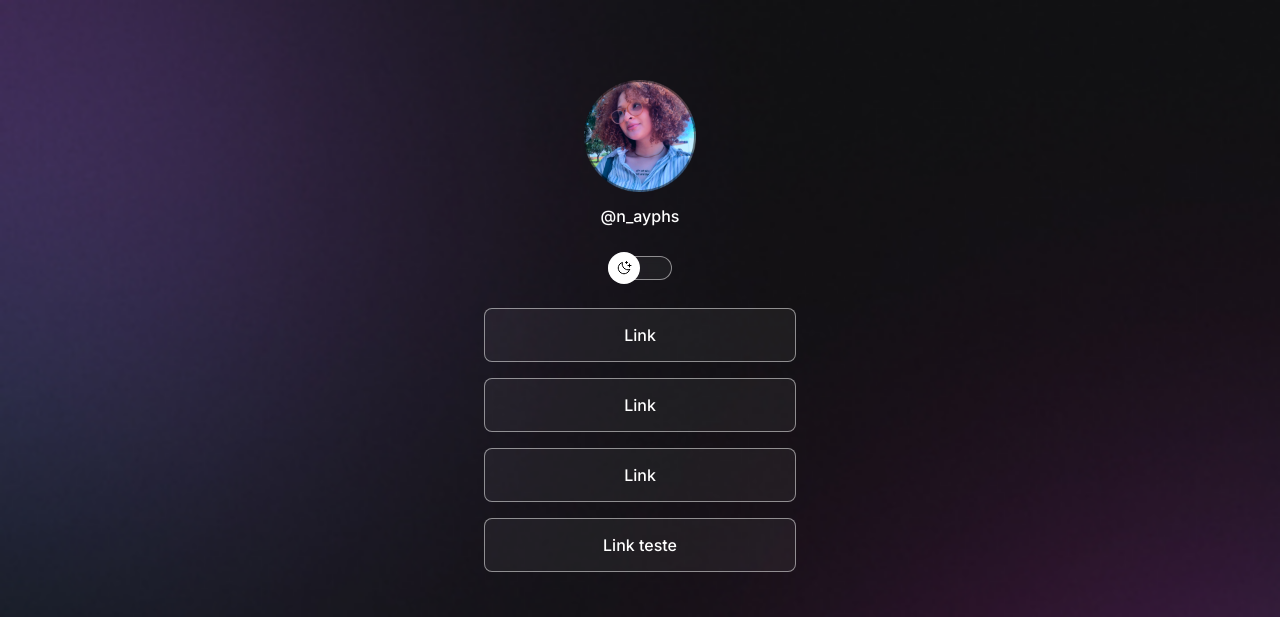
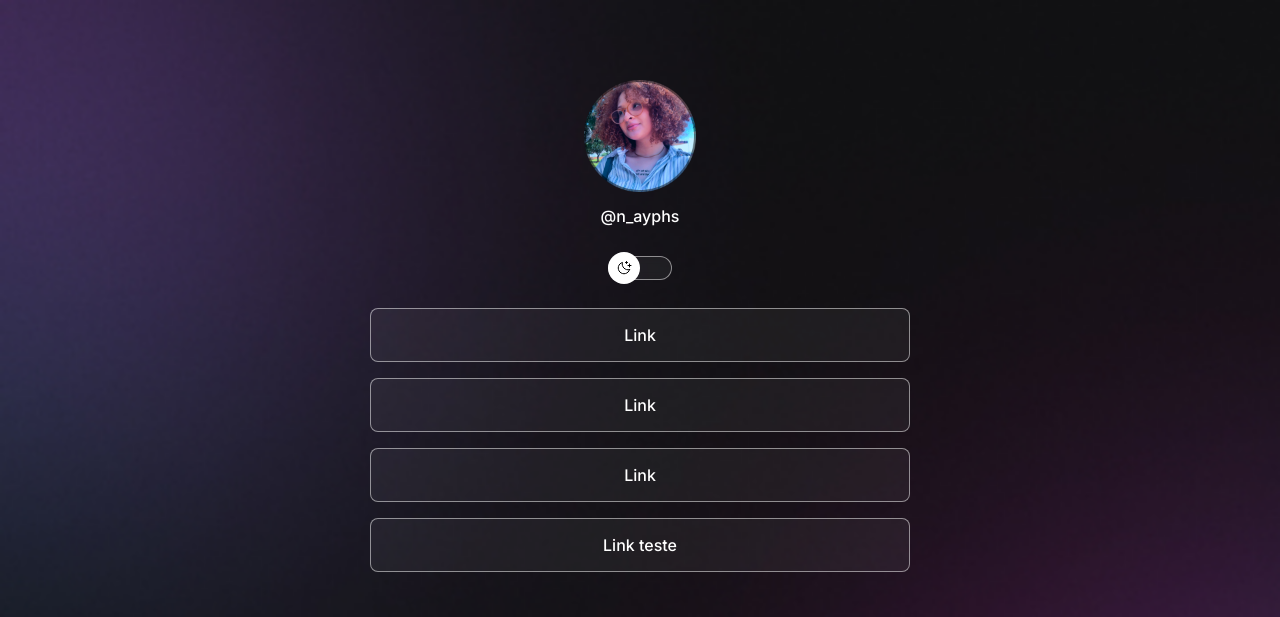
Before and after one commit to Nayara07ss/Portfolio, a plain HTML site: page index.html in a window 1280 px wide. Shown: the top 617 px of the page. Drawn offline with nearby package versions, Linux system fonts and the light colour scheme.

Commit message:
ajustes container

```diff
--- a/style.css
+++ b/style.css
@@ -10,7 +10,7 @@
   --stroke-color: rgba(255, 255, 255, 0.5);
   --surface-color: rgba(255, 255, 255, 0.05);
   --surface-color-hover: rgba(0, 0, 0, 0.02);
-  --highlight-color:rgba(255, 255, 255, 0.2);
+  --highlight-color: rgba(255, 255, 255, 0.2);
   --switch-bg-url: url(./assets/moon-stars.svg);
 }
 
@@ -21,7 +21,7 @@
   --surface-color: rgba(0, 0, 0, 0.05);
   --surface-color-hover: rgba(0, 0, 0, 0.02);
   --highlight-color: rgba(0, 0, 0, 0.1);
-   --switch-bg-url: url(./assets/sun.svg)
+  --switch-bg-url: url(./assets/sun.svg);
 }
 
 body {
@@ -34,7 +34,8 @@ body * {
 }
 
 #container {
-  width: 360px;
+  width: 100%;
+  max-width: 588px;
   margin: 56px auto 0px;
   padding: 0px 24px;
 }
@@ -56,7 +57,7 @@ body * {
 
 /*switch*/
 
-#switch{
+#switch {
   position: relative;
   width: 64px;
   margin: 4px auto;
@@ -77,11 +78,11 @@ body * {
 }
 
 .light #switch button {
-    right: 0;
-    left: initial;
+  right: 0;
+  left: initial;
 }
 
-#switch span{
+#switch span {
   display: block;
   width: 64px;
   height: 24px;
@@ -90,7 +91,6 @@ body * {
   backdrop-filter: blur(4px);
   -webkit-backdrop-filter: blur(4px);
   border-radius: 9999px;
-
 }
 
 /* links */
```
Also changed, not shown: 1 other file.
